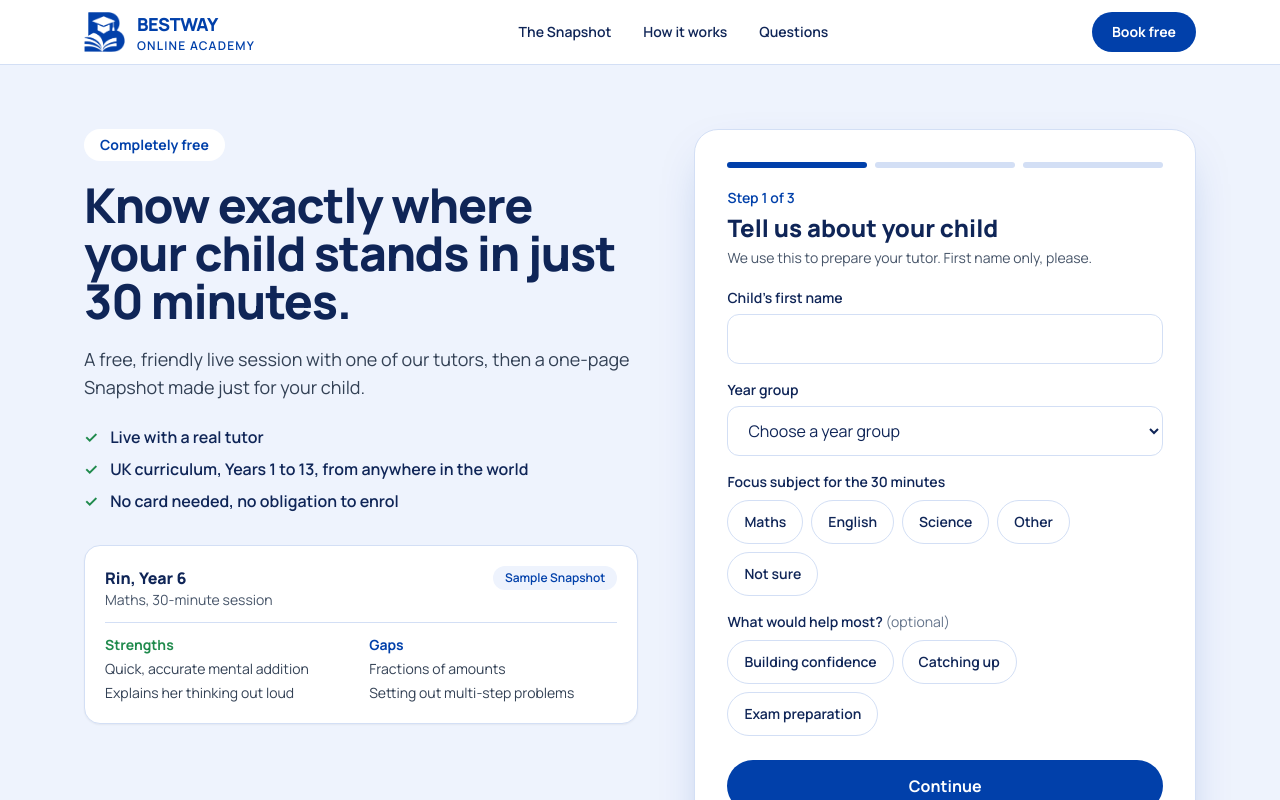
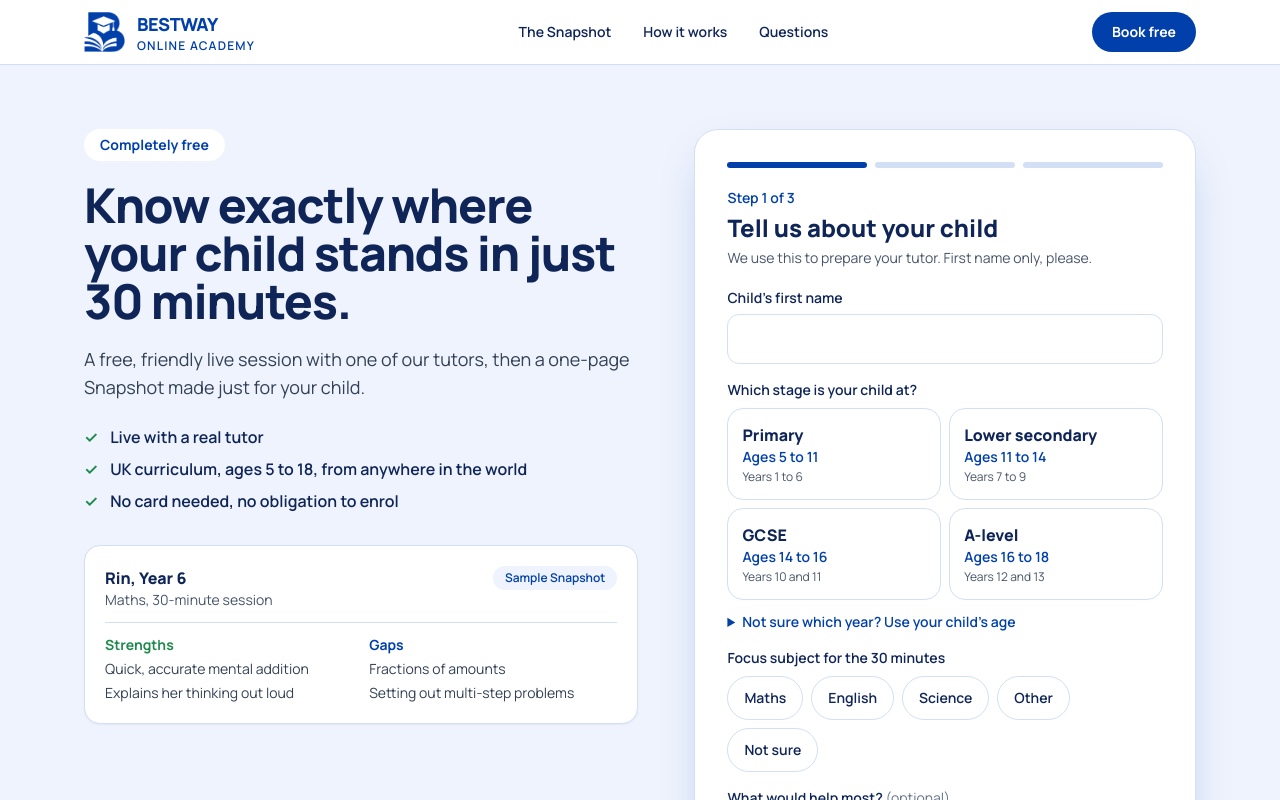
Before and after one commit to iredia039/bestway-academy, a Next.js app: page / in a window 1280 px wide. Shown: the top 800 px of the page. Built offline with nearby package versions, Linux system fonts and the light colour scheme.

Commit message:
change year selection pattern

```diff
--- a/app/components/BookingForm.js
+++ b/app/components/BookingForm.js
@@ -5,7 +5,16 @@ import { FORMSPREE_ENDPOINT, CONTACT_EMAIL } from "../config";
 
 const UK_TZ = "Europe/London";
 
-const YEAR_GROUPS = Array.from({ length: 13 }, (_, i) => `Year ${i + 1}`);
+// School stages, so families anywhere can tell where their child fits. Year N is age N+4 on 31 August.
+const STAGES = [
+  { id: "primary", title: "Primary", ages: "Ages 5 to 11", note: "Years 1 to 6", years: [1, 2, 3, 4, 5, 6] },
+  { id: "lower", title: "Lower secondary", ages: "Ages 11 to 14", note: "Years 7 to 9", years: [7, 8, 9] },
+  { id: "gcse", title: "GCSE", ages: "Ages 14 to 16", note: "Years 10 and 11", years: [10, 11] },
+  { id: "alevel", title: "A-level", ages: "Ages 16 to 18", note: "Years 12 and 13", years: [12, 13] },
+];
+const yearNumber = (label) => Number(String(label).replace("Year ", ""));
+const yearAges = (n) => `ages ${n + 4} to ${n + 5}`;
+const EXAM_BOARD_YEARS = ["Year 10", "Year 11", "Year 12", "Year 13"];
 const SUBJECTS = ["Maths", "English", "Science", "Other", "Not sure"];
 const HELP = ["Building confidence", "Catching up", "Exam preparation"];
 
@@ -49,6 +58,7 @@ const EMAIL_TYPOS = {
 
 const EMPTY = {
   childName: "",
+  stage: "",
   yearGroup: "",
   examBoard: "",
   subject: "",
@@ -270,6 +280,39 @@ function SlotButton({ slot, selected, showUk, onClick }) {
   );
 }
 
+function StageCard({ stage, selected, onClick }) {
+  return (
+    <button
+      type="button"
+      aria-pressed={selected}
+      onClick={onClick}
+      className={`flex flex-col items-start rounded-2xl border p-3.5 text-left transition-colors focus:outline-none focus-visible:ring-2 focus-visible:ring-brand focus-visible:ring-offset-2 ${
+        selected ? "border-brand bg-brand text-white" : "border-line bg-white hover:border-brand"
+      }`}
+    >
+      <span className="text-base font-extrabold">{stage.title}</span>
+      <span className={`text-sm font-semibold ${selected ? "text-white" : "text-brand"}`}>{stage.ages}</span>
+      <span className={`mt-0.5 text-xs ${selected ? "text-white/85" : "text-slate-600"}`}>{stage.note}</span>
+    </button>
+  );
+}
+
+function YearButton({ label, ages, selected, onClick }) {
+  return (
+    <button
+      type="button"
+      aria-pressed={selected}
+      onClick={onClick}
+      className={`flex min-h-14 flex-col items-center justify-center rounded-2xl border px-1 py-1.5 transition-colors focus:outline-none focus-visible:ring-2 focus-visible:ring-brand focus-visible:ring-offset-2 ${
+        selected ? "border-brand bg-brand text-white" : "border-line bg-white text-ink hover:border-brand"
+      }`}
+    >
+      <span className="text-sm font-bold">{label}</span>
+      <span className={`text-xs ${selected ? "text-white/85" : "text-slate-600"}`}>{ages}</span>
+    </button>
+  );
+}
+
 const inputBase =
   "w-full rounded-xl border bg-white px-4 py-3 text-base text-ink placeholder:text-slate-400 focus:outline-none focus:ring-2 focus:ring-brand";
 
@@ -323,7 +366,8 @@ export default function BookingForm() {
 
   const tz = form.timeZone || UK_TZ;
   const isUk = tz === UK_TZ;
-  const showExamBoard = form.yearGroup === "Year 10" || form.yearGroup === "Year 11";
+  const currentStage = STAGES.find((st) => st.id === form.stage);
+  const showExamBoard = EXAM_BOARD_YEARS.includes(form.yearGroup);
   const described = useMemo(() => allSlots.map((iso) => describeSlot(iso, tz)), [allSlots, tz]);
   const stripDays = useMemo(() => {
     const seen = new Set();
@@ -344,7 +388,8 @@ export default function BookingForm() {
     const e = {};
     if (forStep === 1) {
       if (!form.childName.trim()) e.childName = "Enter your child's first name.";
-      if (!form.yearGroup) e.yearGroup = "Choose a year group.";
+      if (!form.stage) e.stage = "Choose your child's stage.";
+      else if (!form.yearGroup) e.yearGroup = "Choose a year.";
       if (!form.subject) e.subject = "Choose a focus subject.";
     }
     if (forStep === 2) {
@@ -366,6 +411,17 @@ export default function BookingForm() {
     }
     setErrors(e);
     return Object.keys(e).length === 0;
+  }
+
+  function pickStage(id) {
+    const st = STAGES.find((x) => x.id === id);
+    setForm((f) => ({
+      ...f,
+      stage: id,
+      yearGroup: st.years.some((n) => `Year ${n}` === f.yearGroup) ? f.yearGroup : "",
+      examBoard: f.examBoard,
+    }));
+    setErrors((e) => ({ ...e, stage: undefined, yearGroup: undefined }));
   }
 
   function changeTimeZone(z) {
@@ -416,6 +472,8 @@ export default function BookingForm() {
       mobile: phone.e164 || "",
       child_first_name: form.childName.trim(),
       year_group: form.yearGroup,
+      school_stage: currentStage?.title,
+      child_age_range: `${yearNumber(form.yearGroup) + 4} to ${yearNumber(form.yearGroup) + 5}`,
       exam_board: form.examBoard.trim(),
       focus_subject: form.subject,
       helps_most: form.helpMost,
@@ -464,7 +522,7 @@ export default function BookingForm() {
 
   if (done) {
     const rows = [
-      ["Child", `${form.childName.trim()}, ${form.yearGroup}`],
+      ["Child", `${form.childName.trim()}, ${form.yearGroup} (${yearAges(yearNumber(form.yearGroup))})`],
       ["Subject", form.subject],
       ["UK time", `${chosen?.ukDayLong}, ${chosen?.ukTime}`],
       ...(isUk ? [] : [["Your time", `${chosen?.localDayLong}, ${chosen?.localTime} (${tzLabel(tz)})`]]),
@@ -548,23 +606,41 @@ export default function BookingForm() {
             <ErrorText id="childName-err">{errors.childName}</ErrorText>
           </div>
 
-          <div className="mt-4">
-            <label htmlFor="yearGroup" className="mb-1.5 block text-sm font-semibold">Year group</label>
-            <select
-              id="yearGroup"
-              value={form.yearGroup}
-              onChange={(e) => set("yearGroup", e.target.value)}
-              aria-invalid={!!errors.yearGroup}
-              aria-describedby={errors.yearGroup ? "yearGroup-err" : undefined}
-              className={`${inputBase} ${errors.yearGroup ? "border-danger" : "border-line"}`}
-            >
-              <option value="">Choose a year group</option>
-              {YEAR_GROUPS.map((y) => (
-                <option key={y} value={y}>{y}</option>
+          <fieldset className="mt-4">
+            <legend className="mb-2 text-sm font-semibold">Which stage is your child at?</legend>
+            <div className="grid grid-cols-2 gap-2">
+              {STAGES.map((st) => (
+                <StageCard key={st.id} stage={st} selected={form.stage === st.id} onClick={() => pickStage(st.id)} />
               ))}
-            </select>
-            <ErrorText id="yearGroup-err">{errors.yearGroup}</ErrorText>
-          </div>
+            </div>
+            <ErrorText>{errors.stage}</ErrorText>
+          </fieldset>
+
+          {currentStage && (
+            <fieldset className="mt-4">
+              <legend className="mb-2 text-sm font-semibold">Which year?</legend>
+              <div className="grid grid-cols-3 gap-2">
+                {currentStage.years.map((n) => (
+                  <YearButton
+                    key={n}
+                    label={`Year ${n}`}
+                    ages={yearAges(n)}
+                    selected={form.yearGroup === `Year ${n}`}
+                    onClick={() => set("yearGroup", `Year ${n}`)}
+                  />
+                ))}
+              </div>
+              <ErrorText>{errors.yearGroup}</ErrorText>
+            </fieldset>
+          )}
+
+          <details className="mt-3 text-sm text-slate-700">
+            <summary className="cursor-pointer font-semibold text-brand">Not sure which year? Use your child&apos;s age</summary>
+            <p className="mt-2">
+              Count your child&apos;s age on 31 August before the school year starts. Age 5 is Year 1, age 6 is Year 2, and so on up to age 17 for Year 13.
+            </p>
+            <p className="mt-1">In the US, the UK year is one higher than the grade. Grade 5 is about Year 6.</p>
+          </details>
 
           {showExamBoard && (
             <div className="mt-4">
--- a/app/config.js
+++ b/app/config.js
@@ -4,4 +4,4 @@
 export const FORMSPREE_ENDPOINT = "https://formspree.io/f/xrpelozw";
 
 // Shown in the "None of these times work? Email us" link.
-export const CONTACT_EMAIL = "hello@example.com";
+export const CONTACT_EMAIL = "celestineokoro724@gmail.com";
--- a/app/page.js
+++ b/app/page.js
@@ -74,7 +74,7 @@ function Hero() {
           </p>
           <ul className="mt-6 space-y-2 font-semibold">
             <li className="flex items-center gap-3"><span className="text-ok" aria-hidden="true">✓</span>Live with a real tutor</li>
-            <li className="flex items-center gap-3"><span className="text-ok" aria-hidden="true">✓</span>UK curriculum, Years 1 to 13, from anywhere in the world</li>
+            <li className="flex items-center gap-3"><span className="text-ok" aria-hidden="true">✓</span>UK curriculum, ages 5 to 18, from anywhere in the world</li>
             <li className="flex items-center gap-3"><span className="text-ok" aria-hidden="true">✓</span>No card needed, no obligation to enrol</li>
           </ul>
           <div className="mt-8 hidden lg:block">
@@ -146,7 +146,7 @@ function Faq() {
     ["What does my child need?", "A quiet space, a laptop or tablet with camera and microphone, and pen and paper. An adult should be nearby, and you should join two minutes early."],
     ["How do I know my time is confirmed?", "After you book, we email you to confirm your time. If we cannot offer the slot you chose, we will suggest another."],
     ["What if none of the times suit?", "Email us and we will find one that works."],
-    ["Which year groups do you cover?", "Years 1 to 13, following the UK curriculum."],
+    ["Which ages do you cover?", "Ages 5 to 18: primary (Years 1 to 6), lower secondary (Years 7 to 9), GCSE (Years 10 and 11) and A-level (Years 12 and 13), following the UK curriculum. Not sure which year your child is in? The form explains how to tell from their age."],
     ["We don't live in the UK. Can we still book?", "Yes. Sessions are live online and run on UK time, from 4:00 to 7:30 pm. The booking form shows each slot in your own time zone, so you can see exactly when it starts for you."],
   ];
   return (
```
